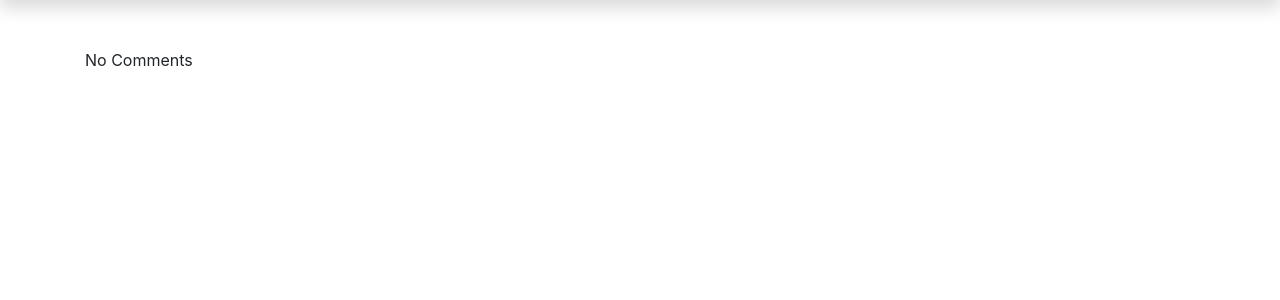
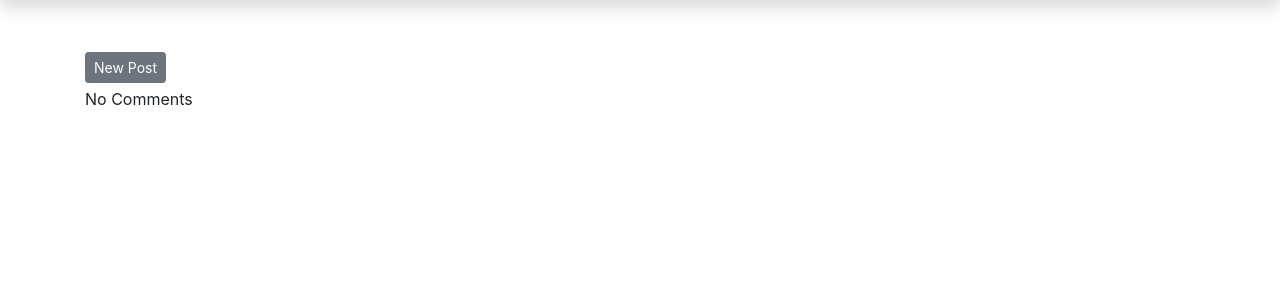
Before and after one commit to DonatasNoreika/myblog_202401, a Django app: page /myposts/ in a window 1280 px wide. Shown: the part 60-360 px from the top of the page. Run offline with Django 5.2, Linux system fonts and the light colour scheme; the visitor is signed in with stand-in values (Sample User, id 1); data that the repository does not hold is empty; some libraries are stand-ins or nearby versions.

Commit message:
Įrašo mygtukas rodomas ir kai dar nėra įrašų

```diff
--- a/mysite/myblog/templates/myposts.html
+++ b/mysite/myblog/templates/myposts.html
@@ -3,8 +3,8 @@
 {% block "title" %}{% trans "My Posts" %}{% endblock %}
 
 {% block "content" %}
+<a class="btn btn-secondary btn-sm mt-1 mb-1" href="{% url 'post_new' %}">{% trans "New Post" %}</a>
 {% if posts %}
-<a class="btn btn-secondary btn-sm mt-1 mb-1" href="{% url 'post_new' %}">{% trans "New Post" %}</a>
 <h1>{% trans "My Posts:" %}</h1>
 {% for post in posts %}
 <article class="media content-section">
```
Also changed, not shown: mysite/myblog/media/profile_pics/default.png.
